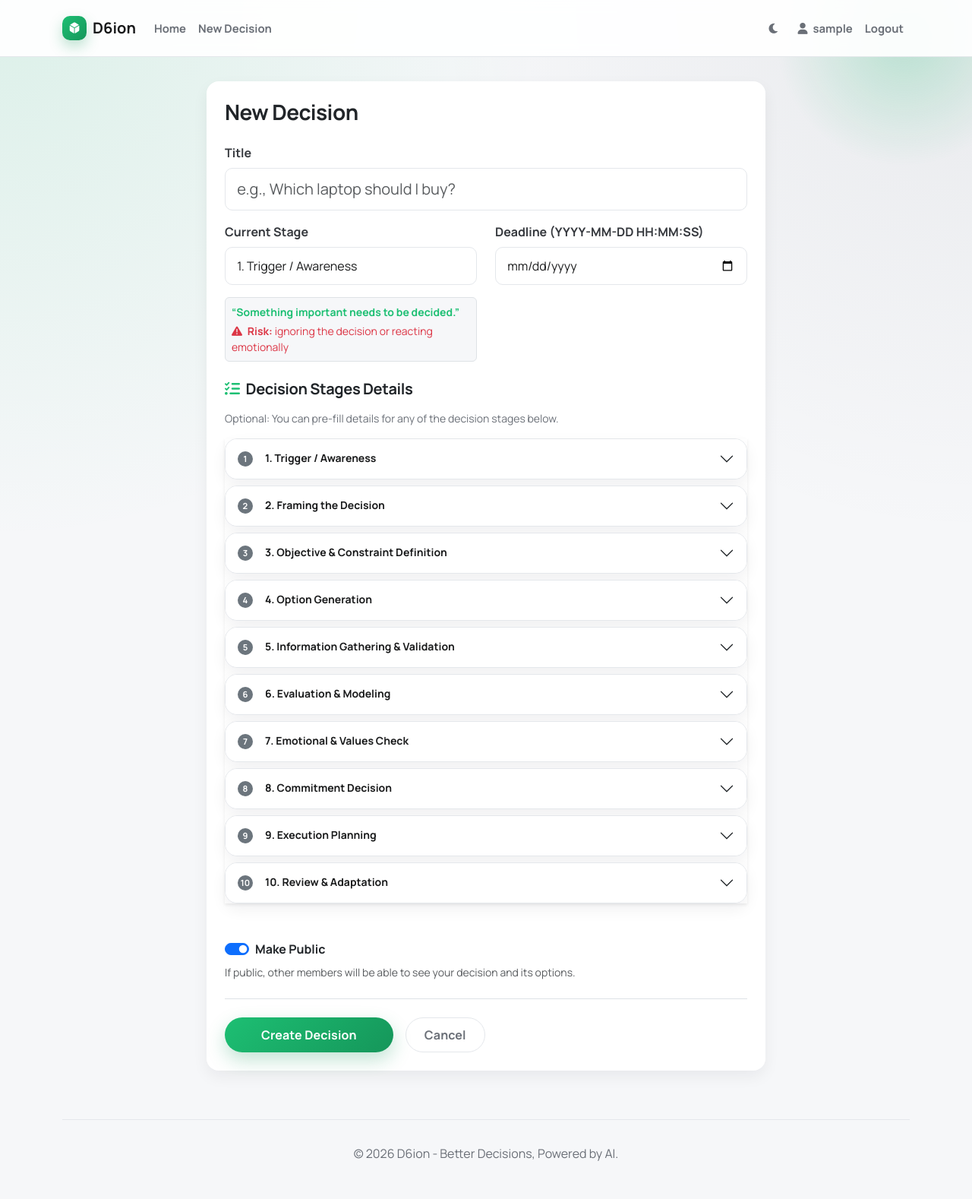
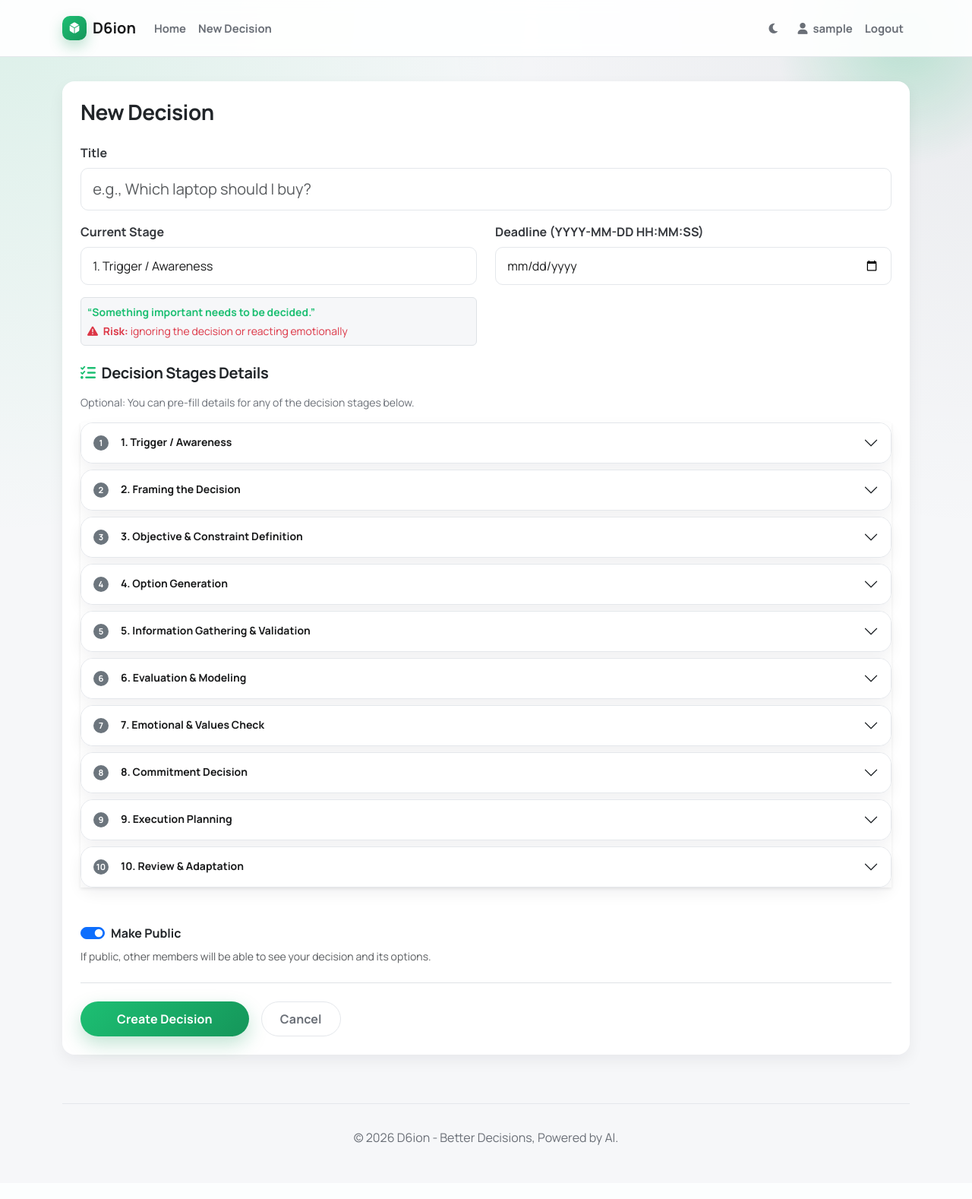
Before and after one commit to drdru76/Test, a Flask app: page /decision/new in a window 1280 px wide. Shown: the whole page at 76% size. After the commit the page ends 1507 px from the top, so only its background shows below. Run offline with Flask 3, Linux system fonts and the light colour scheme; the visitor is signed in with stand-in values (Sample User, id 1); some libraries are stand-ins or nearby versions.

Commit message:
python anywhere

```diff
--- a/app/templates/create_decision.html
+++ b/app/templates/create_decision.html
@@ -1,8 +1,8 @@
 {% extends "base.html" %}
 
 {% block content %}
-<div class="row justify-content-center">
-    <div class="col-lg-10 col-xl-8">
+<div class="row">
+    <div class="col-12">
         <div class="card p-4 border-0">
             <h1 class="h3 mb-4 fw-bold">New Decision</h1>
 
```
Also changed, not shown: instance/app.db.
